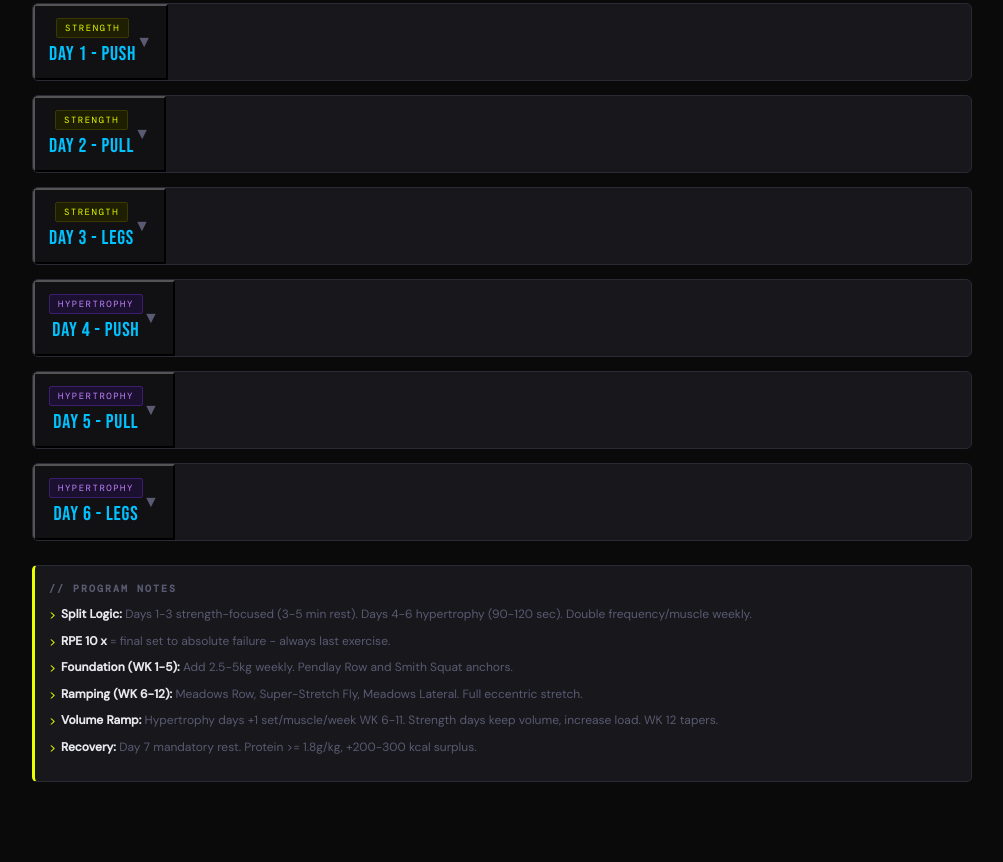
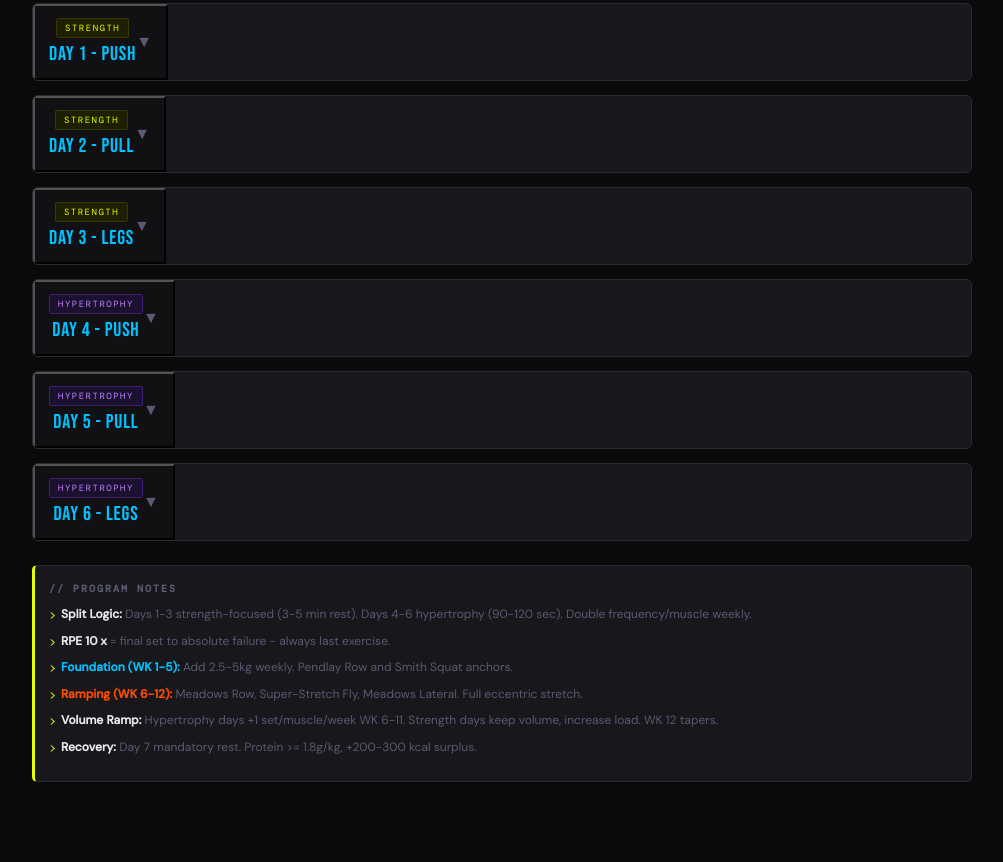
Before and after one commit to Z3dddd/workout-program, a plain HTML site: page index.html in a window 1280 px wide. Shown: the part 398-1260 px from the top of the page, without its empty margins (138-1141 px from the left). Drawn offline with nearby package versions, Linux system fonts and the light colour scheme.

Commit message:
fix: restore original program notes coloring
Reinstate the original inline accent colors for Foundation and Ramping labels in the program notes section.

Made-with: Cursor

```diff
--- a/assets/css/styles.css
+++ b/assets/css/styles.css
@@ -362,14 +362,6 @@ body {
   color: var(--text);
 }
 
-.foundation-note {
-  color: var(--found);
-}
-
-.ramping-note {
-  color: var(--ramp);
-}
-
 @media (min-width: 700px) {
   .week-buttons {
     grid-template-columns: repeat(6, 1fr);
--- a/index.html
+++ b/index.html
@@ -28,8 +28,8 @@
       <ul>
         <li><strong>Split Logic:</strong> Days 1-3 strength-focused (3-5 min rest). Days 4-6 hypertrophy (90-120 sec). Double frequency/muscle weekly.</li>
         <li><strong>RPE 10 x</strong> = final set to absolute failure - always last exercise.</li>
-        <li><strong class="foundation-note">Foundation (WK 1-5):</strong> Add 2.5-5kg weekly. Pendlay Row and Smith Squat anchors.</li>
-        <li><strong class="ramping-note">Ramping (WK 6-12):</strong> Meadows Row, Super-Stretch Fly, Meadows Lateral. Full eccentric stretch.</li>
+        <li><strong style="color:var(--found)">Foundation (WK 1-5):</strong> Add 2.5-5kg weekly. Pendlay Row and Smith Squat anchors.</li>
+        <li><strong style="color:var(--ramp)">Ramping (WK 6-12):</strong> Meadows Row, Super-Stretch Fly, Meadows Lateral. Full eccentric stretch.</li>
         <li><strong>Volume Ramp:</strong> Hypertrophy days +1 set/muscle/week WK 6-11. Strength days keep volume, increase load. WK 12 tapers.</li>
         <li><strong>Recovery:</strong> Day 7 mandatory rest. Protein >= 1.8g/kg, +200-300 kcal surplus.</li>
       </ul>
```
